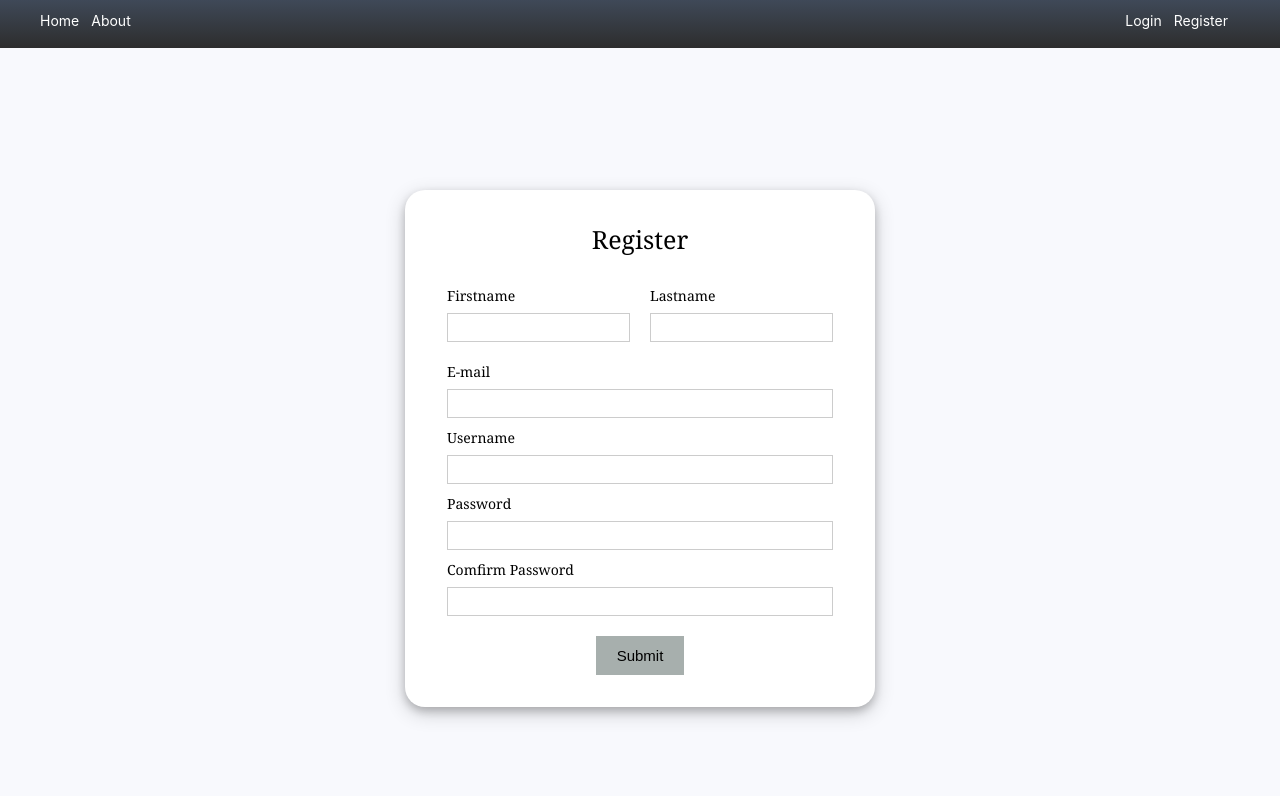
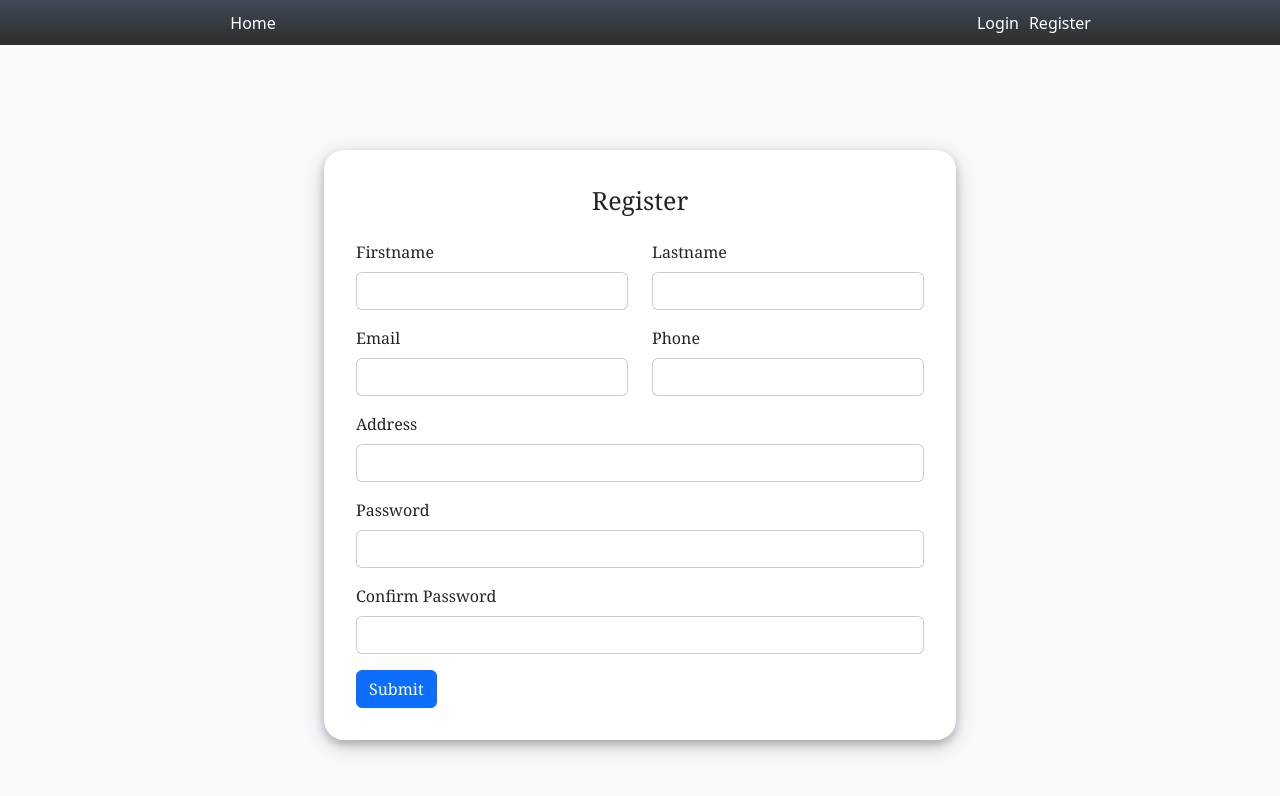
Before and after one commit to maomao79b/KKU_Happy-Acadamy, a React (Create React App) app: page /register in a window 1280 px wide. Shown: the top 796 px of the page. Built offline with nearby package versions, Linux system fonts and the light colour scheme.

Commit message:
Co-authored-by: Toppy-UwU <Toppy-UwU@users.noreply.github.com> Co-authored-by: nick <watthananick1@users.noreply.github.com>

```diff
--- a/package.json
+++ b/package.json
@@ -6,7 +6,9 @@
     "@testing-library/jest-dom": "^5.16.5",
     "@testing-library/react": "^13.4.0",
     "@testing-library/user-event": "^13.5.0",
+    "bootstrap": "^5.2.3",
     "react": "^18.2.0",
+    "react-bootstrap": "^2.7.2",
     "react-dom": "^18.2.0",
     "react-icons": "^4.7.1",
     "react-router": "^6.8.1",
--- a/src/App.js
+++ b/src/App.js
@@ -5,10 +5,14 @@ import { Routes, Route } from 'react-router-dom'
 import Register from './Component/Register';
 import Navbar from './Component/Nav';
 import HomePage from './Component/Home';
+import 'bootstrap/dist/css/bootstrap.min.css';
+
 function App() {
   return (
     <div>
+      <div className='sticky-top'>
         <Navbar />
+      </div>
       <div className='App'>
         <Routes>
           <Route path='/' exact element={<HomePage />}/>
--- a/src/CSS/HomePage.css
+++ b/src/CSS/HomePage.css
@@ -9,9 +9,17 @@ body, html {
     /* Full height */
     height: 100%;
     width: 100%;
-    filter: blur(2px);
+    filter: blur(0px);
     /* Center and scale the image nicely */
     background-position: center;
     background-repeat: no-repeat;
     background-size: cover;
   }
+
+.test-bg {
+  background-color: red;
+}
+
+.bg-color {
+  background-color: darkgray;
+}
--- a/src/CSS/Nav.css
+++ b/src/CSS/Nav.css
@@ -66,6 +66,7 @@ div {
     margin-right: auto;
     margin-left: auto;
     width: 1200px;
+
 }
 .navbar__link, .navbar__links {
     display: flex;
@@ -82,6 +83,41 @@ div {
     text-decoration: none;
 }
 
+.test-bg {
+    background-color: red;
+}
+
+.link-hov {
+    height: 45px;
+    padding-left: 5px;
+    padding-right: 5px;
+    transition: 0.5s;
+
+    display: flex;
+    justify-content: center;
+    align-items: center;
+
+}
+
+.link-hov:hover {
+    background: linear-gradient(-180deg,#141414,rgba(45, 45, 45, 0.0));
+    padding-left: 10px;
+    padding-right: 10px;
+    font-size: 105%;
+    transition: 0.5s;
+}
+
+.l-stick {
+    position: absolute;
+    left: 0;
+    margin: 130px;
+}
+
+.r-stick {
+    position: absolute;
+    right: 0;
+}
+
 ul {
     display: block;
     list-style-type: disc;
--- a/src/CSS/Register.css
+++ b/src/CSS/Register.css
@@ -1,6 +1,6 @@
 input[type="text"],input[type="email"],
   input[type="password"] {
-    height: 25px;
+    height: 38px;
     border: 1px solid rgba(0, 0, 0, 0.2);
   }
 
@@ -52,3 +52,10 @@ input[type="text"],input[type="email"],
     gap: 8px;
     margin: 10px;
   }
+
+  .error-message{
+    font-size: 0.7rem;
+    font-weight: 500;
+    color: red;
+    margin-top: 0.2rem;
+  }
--- a/src/Component/Home.js
+++ b/src/Component/Home.js
@@ -1,10 +1,32 @@
 import React from "react";
 import '../CSS/HomePage.css'
+import LoadData from "../Component/loadData.js"
+import 'bootstrap/dist/css/bootstrap.min.css';
 function HomePage(){
-    return(
-        <div className="bg">
+    return (
+        <div className='container-fluid bg-color'>
+        <LoadData />
+            <div className='row'>
+                <div className='col-6'>
+                    this is left panal
 
+                </div>
+                <div className='col-6'>
+                    this is right panal
+
+                </div>
+            </div>
         </div>
-    )
+
+    // <div className="">
+    //     <div className="posts-container">
+    //         <div className="post-card">
+    //             <LoadData />
+    //             <h1 className='post-body'>this is in post-card section</h1>
+
+    //         </div>
+    //     </div>
+    //  </div>
+     )
 }
 export default HomePage
--- a/src/Component/Login.js
+++ b/src/Component/Login.js
@@ -57,7 +57,7 @@ function Login() {
           {renderErrorMessage("upass")}
         </div>
         <div className='Button__container'>
-          <input type="submit"/>
+          <input type="submit" />
         </div>
       </form>
     </div>
--- a/src/Component/Nav.js
+++ b/src/Component/Nav.js
@@ -2,22 +2,40 @@ import React from 'react'
 import { Link } from 'react-router-dom'
 // import { PrimaryNav, MenuLink, Menu, Hamburger } from '../CSS/NavElement.js'
 import '../CSS/Nav.css'
+import 'bootstrap/dist/css/bootstrap.min.css';
 // import
 function Navbar() {
   return (
-    <header className='nav-top container-wrapper'>
-      <div className='nav-wrapper container-wrapper'>
-        <nav className='navbar container'>
-          <div className='flex v-center'>
-            <Link to="/" className='font_color_w no-line'>Home</Link>
-            <Link to="/about" className='font_color_w no-line' style={{margin:"0.75rem"}}>About</Link>
+    <header className="nav-top container-wrapper">
+      <div className="container-fluid">
+        <div className="row">
+          <div className="col-2">
+            <div className="navbar__spacer"></div>
           </div>
-          <div className='navbar__spacer'></div>
-          <div>
-            <Link to="/login" className='font_color_w no-line'>Login</Link>
-            <Link to="/register" className='font_color_w no-line' style={{margin:"0.75rem"}}>Register</Link>
+          <div className="col-2 ">
+            <div className="flex v-center">
+              <Link to="/" className="font_color_w no-line link-hov">
+                Home
+              </Link>
+              {/* <Link to="/about" className="font_color_w no-line link-hov">
+                About
+              </Link> */}
+            </div>
           </div>
-        </nav>
+          <div className="col-5">
+            <div className="navbar__spacer"></div>
+          </div>
+          <div className="col-3">
+            <div className="flex v-center">
+              <Link to="/login" className="font_color_w no-line link-hov">
+                Login
+              </Link>
+              <Link to="/register" className="font_color_w no-line link-hov">
+                Register
+              </Link>
+            </div>
+          </div>
+        </div>
       </div>
     </header>
 
@@ -44,6 +62,6 @@ function Navbar() {
     //     </Menu>
     //   </PrimaryNav>
     // </>
-  )
+  );
 }
 export default Navbar
--- a/src/Component/Register.js
+++ b/src/Component/Register.js
@@ -1,84 +1,213 @@
-import React, { useState } from 'react';
-import './../App.css';
-import '../CSS/Register.css';
+import React, { useState } from "react";
+import "./../App.css";
+import Form from "react-bootstrap/Form";
+import Col from "react-bootstrap/esm/Col";
+import Row from "react-bootstrap/esm/Row";
+import Button from "react-bootstrap/Button";
+import InputGroup from "react-bootstrap/InputGroup";
+import "../CSS/Register.css";
 
 function Register() {
-    const [errorMessages, setErrorMessages] = useState({})
-    // const [isSubmitted, setIsSubmitted] = useState(false)
-    const renderErrorMessage = (name) =>
-        name === errorMessages.name && (
-            <div className="error">{errorMessages.message}</div>
-        );
-    const errors = {
-        uname: "Username already exists",
-        upass: "Passwords do not match"
+  const [validated, setValidated] = useState(false);
+  const [errorMessages, setErrorMessages] = useState({
+    confirmPassword: "",
+  });
+  const [fromInput, setFormInput] = useState({
+    password: "",
+    confirmPassword: "",
+  });
+  const handleUserInput = (name, value) => {
+    setFormInput({
+      ...fromInput,
+      [name]: value,
+    });
   };
-    const handleSubmit = (event) => {
+  const validateFormInput = (event) => {
     // prevent page reload
     event.preventDefault();
-        var { fname, lname, email, upass, uconfpass } = document.forms[0] // ดึงข้อมูลจาก input form ตาม name
-
+    const form = event.currentTarget;
+    if (form.checkValidity() === false) {
+      event.preventDefault();
+      event.stopPropagation();
+    }
+    setValidated(true);
+    // console.log(fromInput.password,fromInput.confirmPassword)
     // นำ email จาก register ไปตรวจสอบใน database
     // นำ username จาก register ไปตรวจสอบใน database
-        // ตั้ง password 8 ตัว(ถ้าอยากจะทำ)
-        // ตรวจ password และ confirm password ให้ตรงกัน
+    // ตั้ง password 8 ตัว(ถ้าอยากจะทำ) == success
+    // ตรวจ password และ confirm password ให้ตรงกัน == success
 
-
-
-        // const userData = database.find((user) => user.username === uname.value);
-        // if (true) { //
-        //     if (userData.password !== upass.value) {
-        //         // Invalid password
-        //         setErrorMessages({ name: "upass", message: errors.upass });
-        //     } else {
-        //         setIsSubmitted(true);
-        //     }
-        // } else {
-        //     // Username not found
-        //     setErrorMessages({ name: "uname", message: errors.uname });
-        // }
+    // Variable for keep message error
+    let inputError = {
+      confirmPassword: "",
     };
 
+    if (fromInput.password !== fromInput.confirmPassword) {
+      setErrorMessages({
+        ...inputError,
+        confirmPassword: "Passwords do not match",
+      });
+      return;
+    } else {
+      // setCharactersPassword = true;
+      setErrorMessages({
+        ...inputError,
+        confirmPassword: "",
+      });
+      return;
+    }
+  };
+
+  // Form for login
   const formForRegister = (
-        <div>
-            <form onSubmit={handleSubmit}>
-                <div className='fullName__container' style={{ display: 'flex', justifyContent: 'space-between' }}>
-                    <div className='Register__container' style={{ flex: 1 }}>
-                        <label>Firstname</label>
-                        <input type="text" name='fname' required />
-                        {/* {renderErrorMessage("fname")} */}
-                    </div>
-                    <div className='Register__container' style={{ flex: 1 }}>
-                        <label>Lastname</label>
-                        <input type="text" name='lname' required />
-                        {/* {renderErrorMessage("lname")} */}
-                    </div>
-                </div>
-                <div className='Register__container'>
-                    <label>E-mail</label>
-                    <input type="email" name='email' required />
-                    {/* {renderErrorMessage("ename")} */}
-                </div>
-                <div className='Register__container'>
-                    <label>Username</label>
-                    <input type="text" name='uname' required />
-                    {/* {renderErrorMessage("uname")} */}
-                </div>
-                <div className='Register__container'>
-                    <label>Password</label>
-                    <input type="password" name="upass" required />
-                    {/* {renderErrorMessage("upass")} */}
-                </div>
-                <div className='Register__container'>
-                    <label>Comfirm Password</label>
-                    <input type="password" name="uconfpass" required />
-                    {renderErrorMessage("uconfpass")}
-                </div>
-                <div className='Button__container'>
-                    <input type="submit"/>
-                </div>
-            </form>
-        </div>
+    <Form noValidate validated={validated} onSubmit={validateFormInput}>
+      <Row className="mb-3">
+        <Form.Group as={Col}>
+          <Form.Label>Firstname</Form.Label>
+          <Form.Control type="text" required name="firstName" />
+          <Form.Control.Feedback type="invalid">
+            Please enter your Firstname
+          </Form.Control.Feedback>
+        </Form.Group>
+
+        <Form.Group as={Col}>
+          <Form.Label>Lastname</Form.Label>
+          <Form.Control type="text" required name="lastName" />
+          <Form.Control.Feedback type="invalid">
+            Please enter your Lastname
+          </Form.Control.Feedback>
+        </Form.Group>
+      </Row>
+
+      <Row className="mb-3">
+        <Form.Group as={Col}>
+          <Form.Label>Email</Form.Label>
+          <Form.Control type="email" required name="email" />
+          <Form.Control.Feedback type="invalid">
+            Please enter your email
+          </Form.Control.Feedback>
+        </Form.Group>
+
+        <Form.Group as={Col}>
+          <Form.Label>Phone</Form.Label>
+          <Form.Control type="text" pattern="[0-9]{10}" name="phone" />
+        </Form.Group>
+      </Row>
+
+      <Form.Group className="mb-3">
+        <Form.Label>Address</Form.Label>
+        <Form.Control type="text" required name="address" />
+        <Form.Control.Feedback type="invalid">
+          Please enter your Address
+        </Form.Control.Feedback>
+      </Form.Group>
+
+      <Form.Group className="mb-3">
+        <Form.Label>Password</Form.Label>
+        <Form.Control
+          type="password"
+          name="password"
+          required
+          value={fromInput.password}
+          pattern="[a-z0-9_%+-]{8,100}"
+          onChange={({ target }) => {
+            handleUserInput(target.name, target.value);
+          }}
+        />
+        {fromInput.password.length < 8 ? (
+          <Form.Control.Feedback type="invalid">
+            Passwords length must ne atleast 8 characters
+          </Form.Control.Feedback>
+        ) : null}
+      </Form.Group>
+
+      <Form.Group className="mb-3">
+        <Form.Label>Confirm Password</Form.Label>
+        <Form.Control
+          type="password"
+          required
+          name="confirmPassword"
+          value={fromInput.confirmPassword}
+          pattern="[a-z0-9_%+-]{8,100}"
+          onChange={({ target }) => {
+            handleUserInput(target.name, target.value);
+          }}
+        />
+        {fromInput.password !== fromInput.confirmPassword ? (
+          <Form.Control.Feedback type="invalid">
+            Passwords do not match
+          </Form.Control.Feedback>
+        ) : null}
+      </Form.Group>
+
+      <Button variant="primary" type="submit">
+        Submit
+      </Button>
+    </Form>
+
+    // <div>
+    //   <form onSubmit={validateFormInput}>
+    //     <div
+    //       className="fullastName__container"
+    //       style={{ display: "flex", justifyContent: "space-between" }}
+    //     >
+    //       <div className="Register__container" style={{ flex: 1 }}>
+    //         <label>Firstname</label>
+    //         <input type="text" name="firstName" required />
+    //       </div>
+    //       <div className="Register__container" style={{ flex: 1 }}>
+    //         <label>Lastname</label>
+    //         <input type="text" name="lastName" required />
+    //       </div>
+    //     </div>
+
+    //     <div className="Register__container">
+    //       <label>E-mail</label>
+    //       <input type="email" name="email" required />
+    //     </div>
+
+    //     <div className="Register__container">
+    //       <label>Username</label>
+    //       <input type="text" name="uname" required />
+    //     </div>
+
+    //     <div className="Register__container">
+    //       <label>Password</label>
+    //       <input
+    //         type="password"
+    //         name="password"
+    //         required
+    //         value={fromInput.password}
+    //         onChange={({ target }) => {
+    //           handleUserInput(target.name, target.value);
+    //         }}
+    //       />
+    //       {errorMessages.password !== "" ? (
+    //         <p className="error-message">{errorMessages.password}</p>
+    //       ) : null}
+    //     </div>
+
+    //     <div className="Register__container">
+    //       <label>Comfirm Password</label>
+    //       <input
+    //         type="password"
+    //         name="confirmPassword"
+    //         required
+    //         value={fromInput.confirmPassword}
+    //         onChange={({ target }) => {
+    //           handleUserInput(target.name, target.value);
+    //         }}
+    //       />
+    //       {errorMessages.confirmPassword !== "" ? (
+    //         <p className="error-message">{errorMessages.confirmPassword}</p>
+    //       ) : null}
+    //     </div>
+
+    //     <div className="Button__container">
+    //       <input type="submit" />
+    //     </div>
+    //   </form>
+    // </div>
   );
 
   return (
--- /dev/null
+++ b/src/Component/loadData.js
@@ -0,0 +1,31 @@
+import { useEffect, useState } from "react";
+function LoadData() {
+    const [userall, setData] = useState([]);
+    async function loadCars () {
+        fetch('http://localhost:8080/getCars')
+        .then((response) => response.json())
+        .then((data) => {setData(data)
+        // console.log(data)
+        // console.log(data.userall)
+        });
+
+    }
+    console.log(userall)
+    useEffect(() => {
+      loadCars();
+    }, []);
+    return (
+        <div>
+            {userall.map((cars) => (
+              <tr key={cars.username}>
+                <td>{cars.car_id}</td>
+                <td>{cars.car_brand}</td>
+                {/* <td>{user.address}</td>
+                <td>{user.phone}</td>
+                <td>{user.role}</td> */}
+              </tr>
+            ))}
+        </div>
+    );
+}
+export default LoadData;
```
Also changed, not shown: 1 other file (tests, documents, lock files or other folders). Lines whose indentation alone changed are shown as unchanged.
